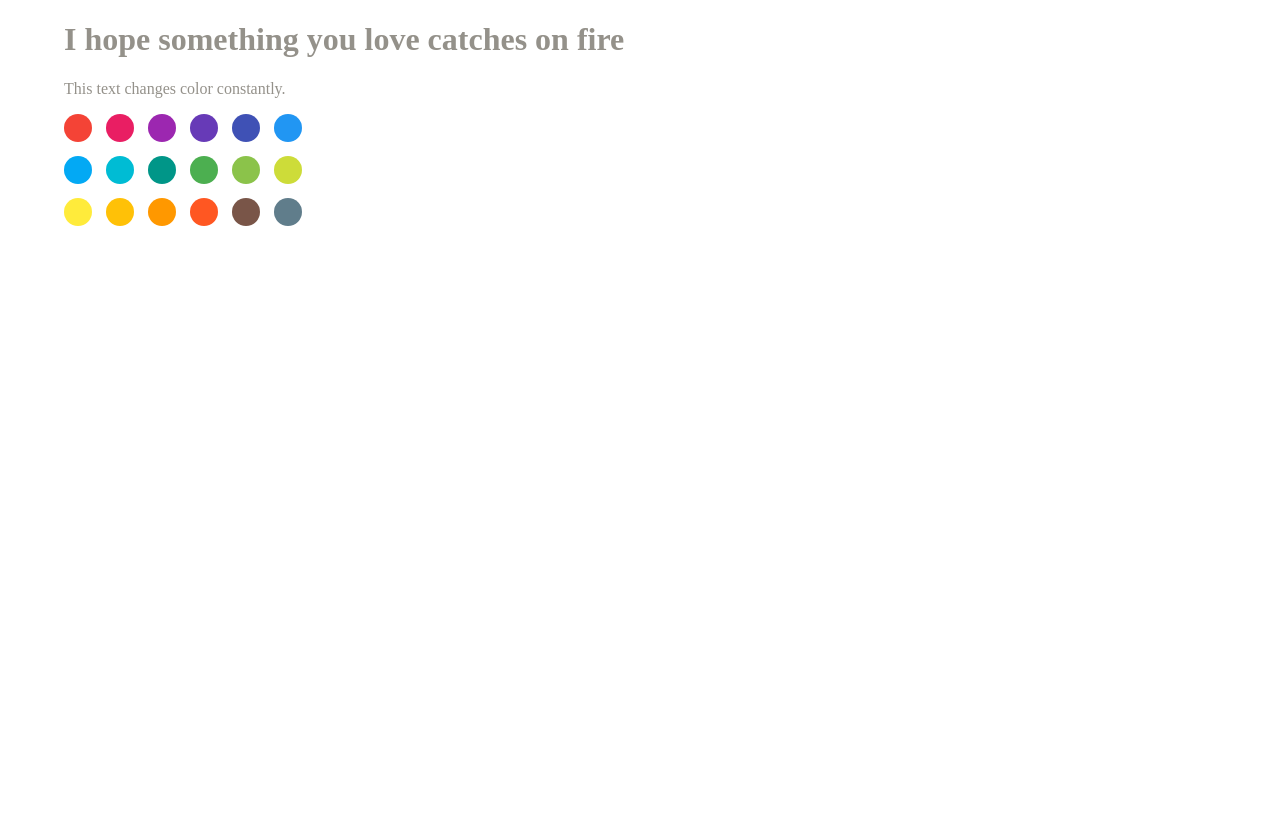
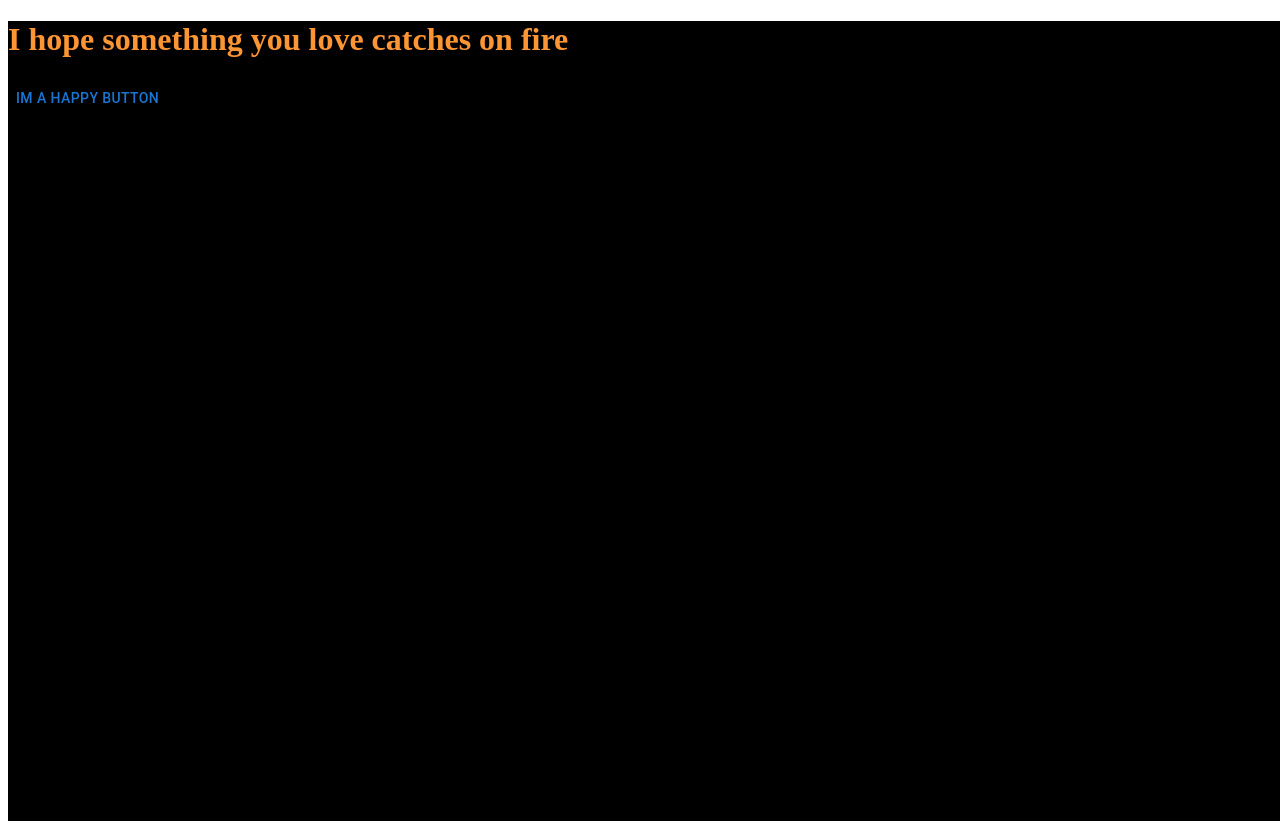
Before and after one commit to jbur801/EQ, a React (Create React App) app in the folder frontend/: page / in a window 1280 px wide. Before the commit the page ends 800 px from the top, so only its background shows below. Built offline with nearby package versions, Linux system fonts and the light colour scheme.

Commit message:
made flashy flashy flash

```diff
--- a/frontend/src/components/kysPage/KysPage.tsx
+++ b/frontend/src/components/kysPage/KysPage.tsx
@@ -1,44 +1,53 @@
 import { Button, Card, Container, Stack, Typography } from "@mui/material";
 import TestCanvas from "../Three/TestCanvas";
-import React from "react";
+import React, { useState } from "react";
 // import { useSpring, animated } from 'react-spring';
 import { useInterval } from "react-use";
 import { interpolateRainbow } from "d3-scale-chromatic";
 import { random } from "lodash";
 import { CirclePicker } from "react-color";
 import { animated, useSpring } from "@react-spring/web";
+import { bgcolor } from "@mui/system";
 
 function ColorfulText(props: { text: string }) {
   let { text } = props;
   const [color, setColor] = React.useState("#00FF00");
   const [hue, setHue] = React.useState(random(0, 360));
+  const [active, setActive] = useState(true);
   const { color: animatedColor } = useSpring({
     color,
     from: { color: "#00FF00" },
-    config: { duration: 1000 },
+    config: { duration: 10 },
   });
 
   useInterval(() => {
-    setHue((hue + 10) % 360);
-    setColor(interpolateRainbow(hue / 360));
+    if (active) {
+      setHue((hue + 10) % 360);
+      setColor(interpolateRainbow(hue / 360));
+    }
   }, 10);
 
+  const toggleAnimation = () => {
+    setActive(!active);
+  };
+
   return (
-    <animated.div style={{ color: animatedColor }}>
-      <h1>{text}</h1>
-      <p>This text changes color constantly.</p>
-      <CirclePicker
-        color={color}
-        onChangeComplete={({ hex }) => setColor(hex)}
-      />
-    </animated.div>
+    <>
+      <animated.div style={{ color: animatedColor }}>
+        <h1>{text}</h1>
+      </animated.div>
+      <Button onClick={toggleAnimation}> IM A HAPPY BUTTON</Button>
+    </>
   );
 }
 
 export default function KysPage() {
   return (
-    <Container sx={{ width: "100%", height: "100%" }}>
+    // <Container sx={{ width: "100vw", height: "100vh", bgcolor: "black" }}>
+    <div style={{ width: "100vw", height: "100vh", backgroundColor: "black" }}>
       <ColorfulText text="I hope something you love catches on fire" />
-    </Container>
+    </div>
+
+    // </Container>
   );
 }
```
